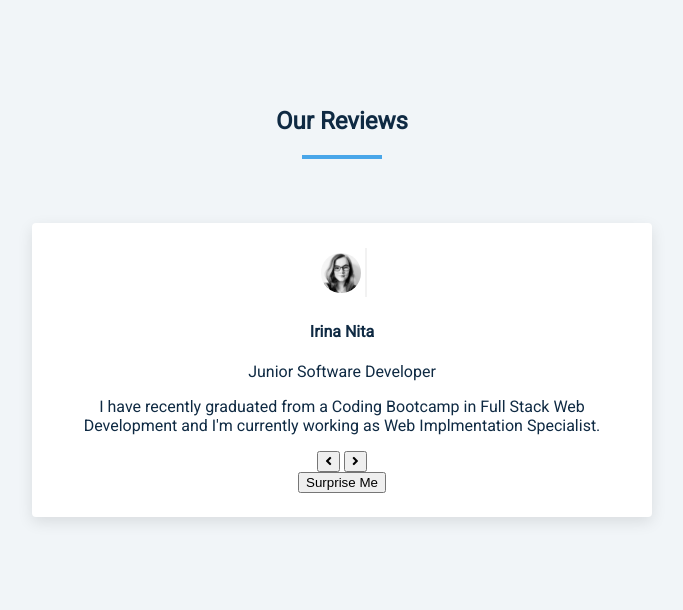
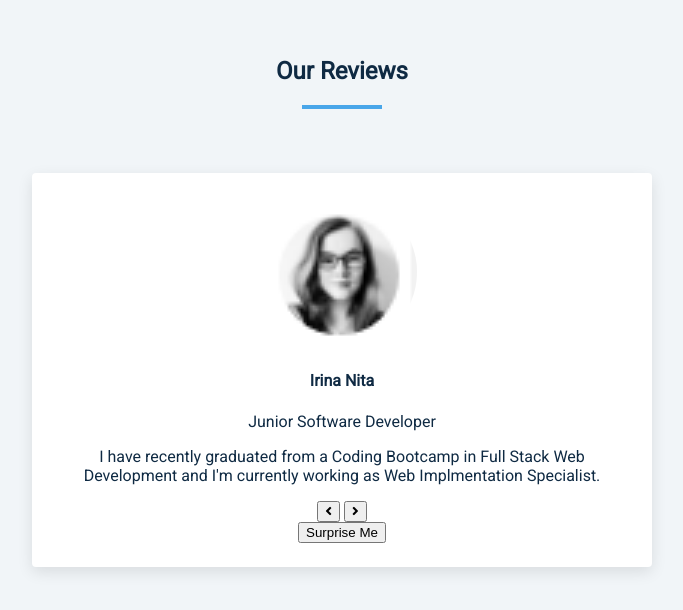
Before and after one commit to derektypist/reviews, a plain HTML site: page index.html in a window 1280 px wide. Shown: the part 106-716 px from the top of the page, without its empty margins (298-981 px from the left). Drawn offline with Linux system fonts and the light colour scheme.

Commit message:
Added img-container class and #person-img at style.css

```diff
--- a/css/style.css
+++ b/css/style.css
@@ -42,3 +42,21 @@ main {
 .review:hover {
     box-shadow: 0 5px 15px rgba(0,0,0,0.2);
 }
+
+.img-container {
+    position: relative;
+    width: 150px;
+    height: 150px;
+    border-radius: 50%;
+    margin: 0 auto;
+    margin-bottom: 1.5rem;
+}
+
+#person-img {
+    width: 100%;
+    display: block;
+    height: 100%;
+    object-fit: cover;
+    border-radius: 50%;
+    position: relative;
+}
```
